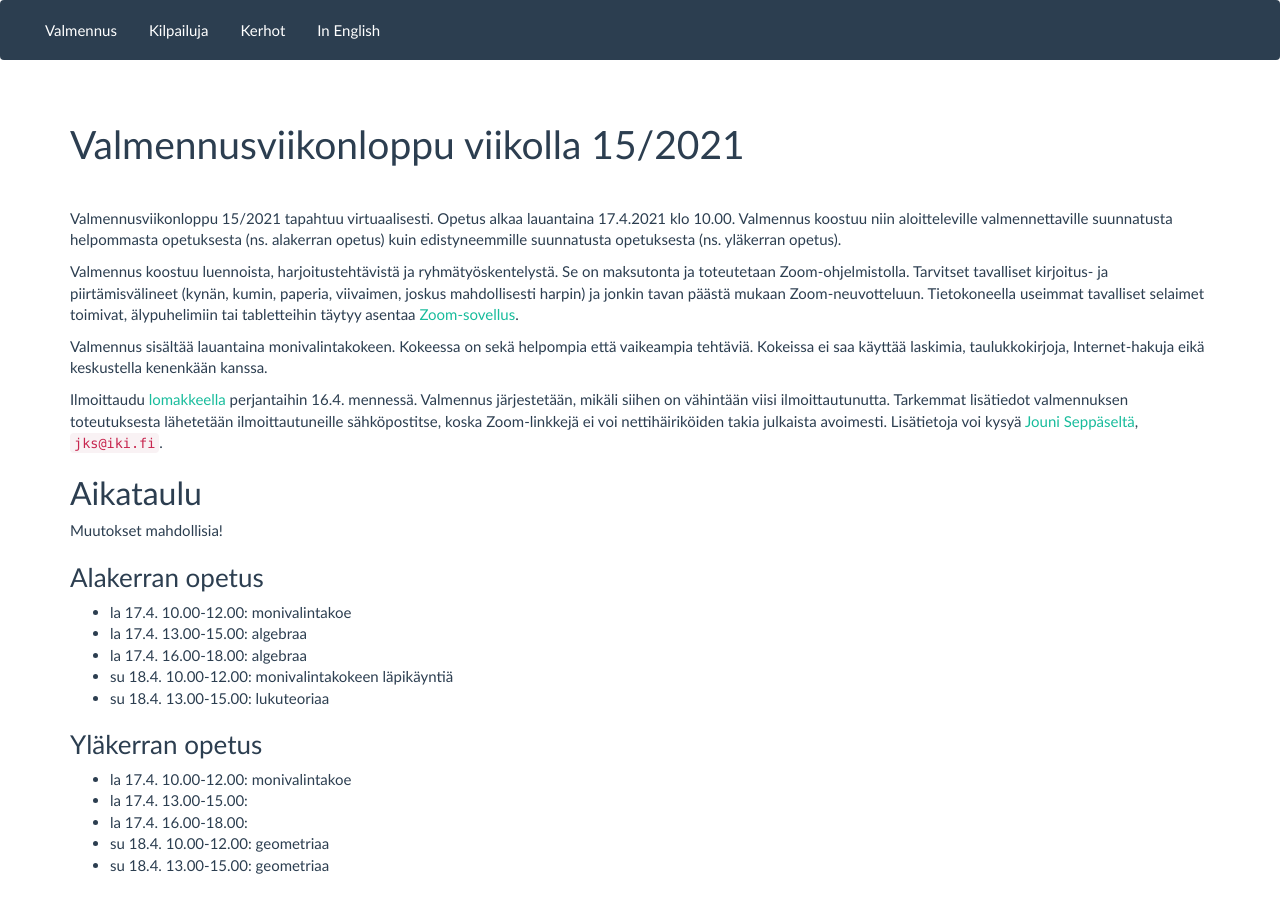
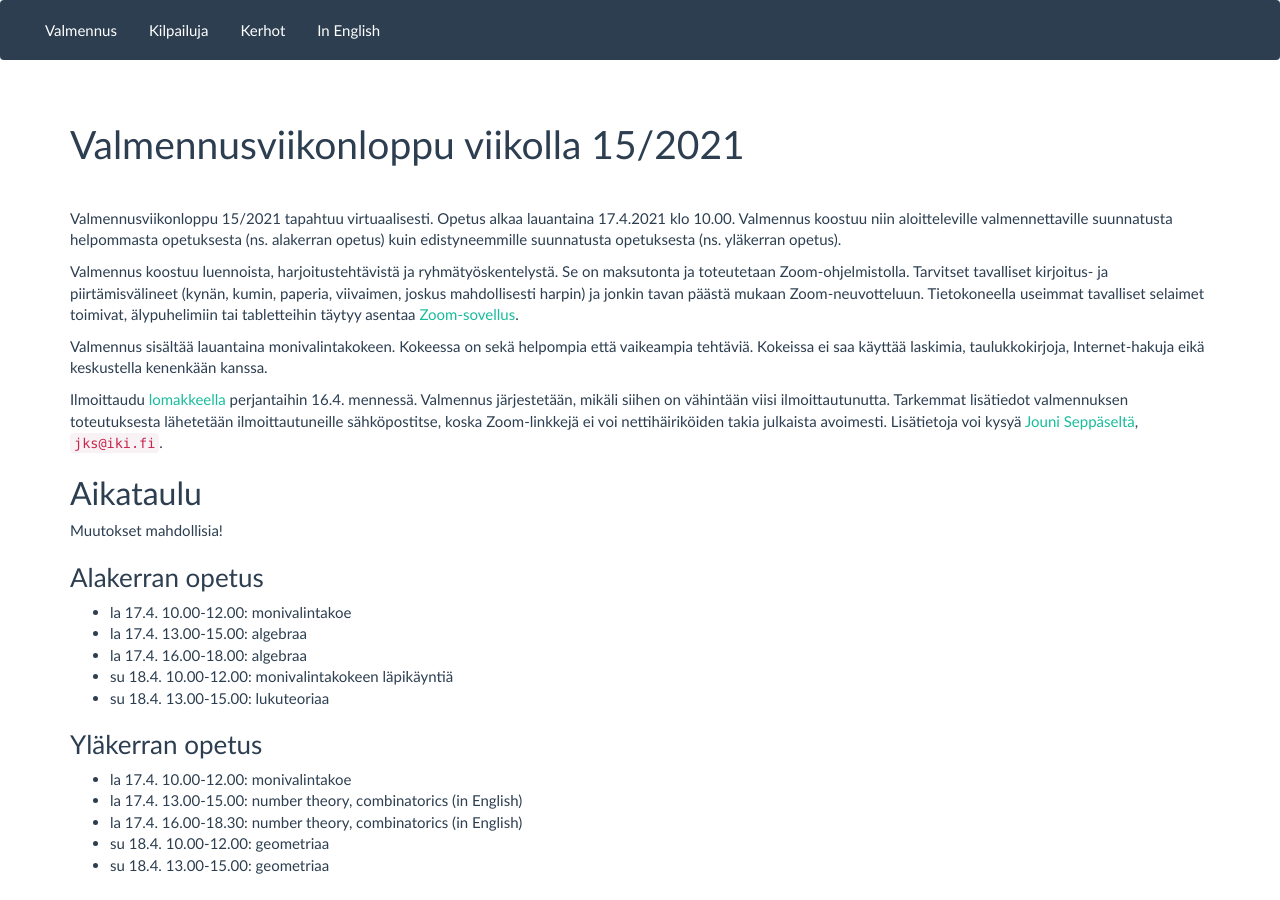
Before and after one commit to matematiikkakilpailut/matematiikkakilpailut.github.io, a Jekyll site: the page built from aikataulu/2021W15/index.md, in a window 1280 px wide. Built offline with Jekyll 4.4.1, drawn with Linux system fonts in a browser that asks for light colours.

Commit message:
Linkki viikonlopun 15 ohjelmaan

```diff
--- a/aikataulu/2021W15/index.md
+++ b/aikataulu/2021W15/index.md
@@ -84,7 +84,7 @@ Muutokset mahdollisia!
 ### Yläkerran opetus
 
 - la 17.4. 10.00-12.00: monivalintakoe
-- la 17.4. 13.00-15.00:
-- la 17.4. 16.00-18.00:
+- la 17.4. 13.00-15.00: <span lang="en">number theory, combinatorics (in English)</span>
+- la 17.4. 16.00-18.30: <span lang="en">number theory, combinatorics (in English)</span>
 - su 18.4. 10.00-12.00: geometriaa
 - su 18.4. 13.00-15.00: geometriaa
```
Also changed, not shown: aikataulu/index.md (+1 -1 lines), index.md (+2 -0 lines).
